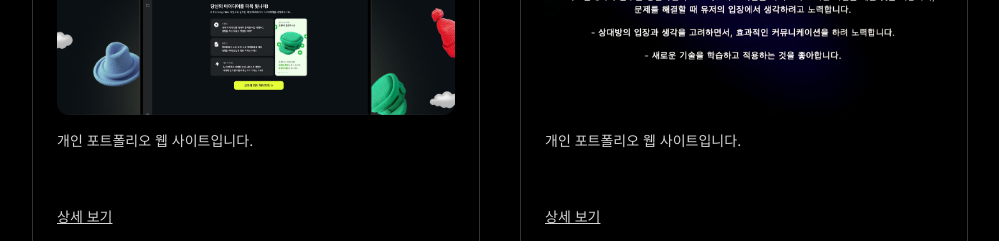
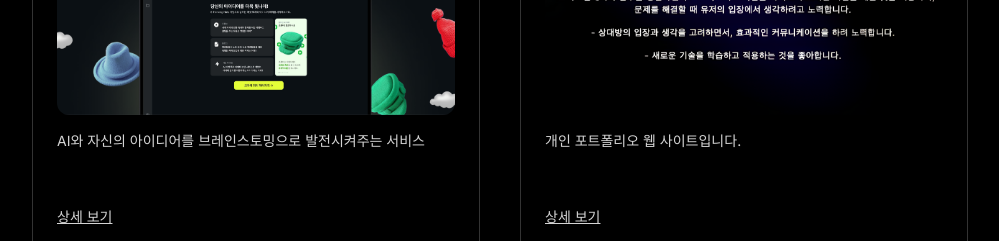
Before and after one commit to munseunggyu/portfolio, a Next.js app: page / in a window 1280 px wide. Shown: the part 2640-2881 px from the top of the page, without its empty margins (140-1139 px from the left). Built offline with nearby package versions, Linux system fonts and the light colour scheme.

Commit message:
docs: 말모말모 소개 수정

```diff
--- a/src/components/Projects.tsx
+++ b/src/components/Projects.tsx
@@ -18,7 +18,7 @@ export default function Projects() {
       title: "말모말모",
       img: malmoImg,
       period: "(2024.07.20 ~ 진행중)",
-      intro: "개인 포트폴리오 웹 사이트입니다.",
+      intro: "AI와 자신의 아이디어를 브레인스토밍으로 발전시켜주는 서비스",
       contents:
         "1. PNG 형식의 배경 이미지를 WebP로 변환하여 1,215KiB의 용량을 절감\n2. TTF 폰트를 WOFF2로 변환하여 폰트 용량을 약 50% 절감하고 LCP를 1초 단축\n\n비사이드(포텐데이) x 네이버 클로바 스튜디오에서 10일간 진행된 팀프로젝트 전체 28개의 팀 중 3등, 네이버 클로바에서 뽑은 1등",
       member: "기획자 1명 / 디자이너 1명/ FE 1명 / BE 1명/ AI 1명",
```
